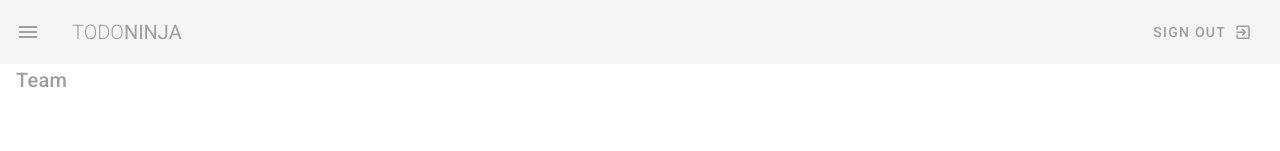
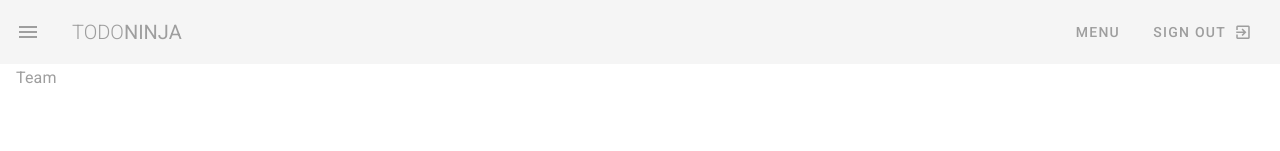
Before and after one commit to DavidCondit/vuetify-netninja-tutorial, a Vue app in the folder todo-ninja/: page /team in a window 1280 px wide. Shown: the top 151 px of the page. Built offline with nearby package versions, Linux system fonts and the light colour scheme.

Commit message:
Added dropdown menu bound to links and set as a router to navigate pages.

```diff
--- a/todo-ninja/src/components/Navbar.vue
+++ b/todo-ninja/src/components/Navbar.vue
@@ -6,7 +6,24 @@
                 <span class="font-weight-light">Todo</span>
                 <span>Ninja</span>
             </v-toolbar-title>
+
             <v-spacer></v-spacer>
+
+            <!-- dropdown menu -->
+            <v-menu offset-y>
+                <template v-slot:activator="{ on }">
+                    <v-btn text color="grey" v-on="on">
+                        <v-icon left>mdi-expand_more</v-icon>
+                        <span>Menu</span>
+                    </v-btn>
+                </template>
+                <v-list>
+                    <v-list-item v-for="link in links" :key="link.text" router :to="link.route">
+                        <v-list-item-title>{{ link.text }}</v-list-item-title>
+                    </v-list-item>
+                </v-list>
+            </v-menu>
+
             <v-btn text color="grey" dark>
                 <span>Sign Out</span>
                 <v-icon right>mdi-exit-to-app</v-icon>
--- a/todo-ninja/src/views/Team.vue
+++ b/todo-ninja/src/views/Team.vue
@@ -1,6 +1,6 @@
 <template>
   <div class="team">
-    <h1 class="title grey--text">Team</h1>
+    <h1 class="subtitle-1 grey--text">Team</h1>
 
     <v-container class="my-5">
 
```
